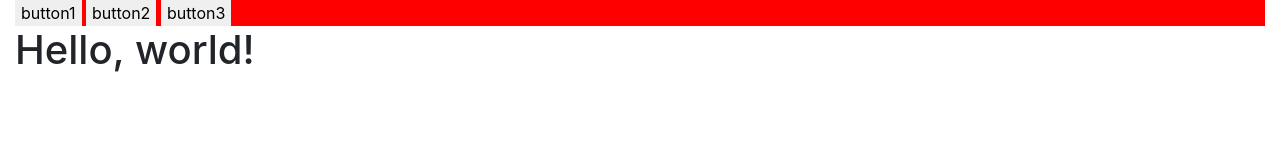
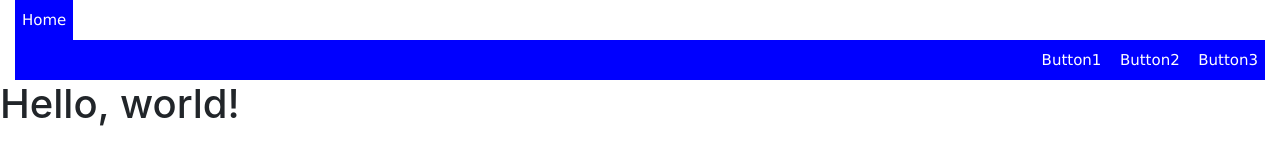
Before and after one commit to JBeckius/JBeckius.github.io, a plain HTML site: page page.html in a window 1280 px wide. Drawn offline with nearby package versions, Linux system fonts and the light colour scheme.

Commit message:
formatted nav bar, added animation, home button needs work.

```diff
--- a/custom.css
+++ b/custom.css
@@ -1,7 +1,23 @@
 #navBar {
-	background-color: red;
+	background-color: blue;
+	height: 40px;
 }
 
 .navButton {
-	border: none;
+	font-size: 15px;
+	color: white;
+	background-color: blue;
+	font-family: "verdana", sans-serif;
+	height:40px;
+	border: 1px solid blue;
+	margin-bottom: auto;
+	-webkit-transition-duration: 0.2s; /* Safari */
+	transition-duration: 0.2s;
 }
+
+.navButton:hover {
+	background-color: white;
+	color: black;
+	border: 1px solid blue;
+	border-radius: 2px;
+}
--- a/page.html
+++ b/page.html
@@ -20,16 +20,21 @@
       <script src="https://oss.maxcdn.com/respond/1.4.2/respond.min.js"></script>
     <![endif]-->
   </head>
-  <body>
+  <body style="margin: 0;">
 	<div class="container-fluid">
+		<!-- Home button -->
+		<div id="homeButton">
+			<button class="navButton">Home</button>
+		</div>
 		<!-- Navigation bar -->
-		<div id="navBar">
-			<button class="navButton">button1</button>
-			<button class="navButton">button2</button>
-			<button class="navButton">button3</button>
+		<div style="text-align: right;" id="navBar">
+			<button class="navButton">Button1</button>
+			<button class="navButton">Button2</button>
+			<button class="navButton">Button3</button>
 			</div>
-			<h1>Hello, world!</h1>
+
 		</div>
+		<h1>Hello, world!</h1>
 
 	</div>
 	<!-- jQuery (necessary for Bootstrap's JavaScript plugins) -->
```
